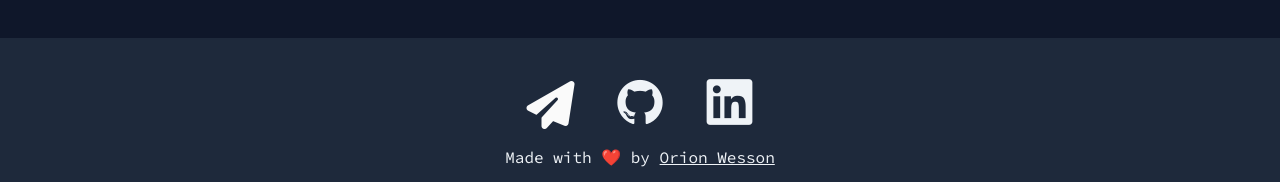
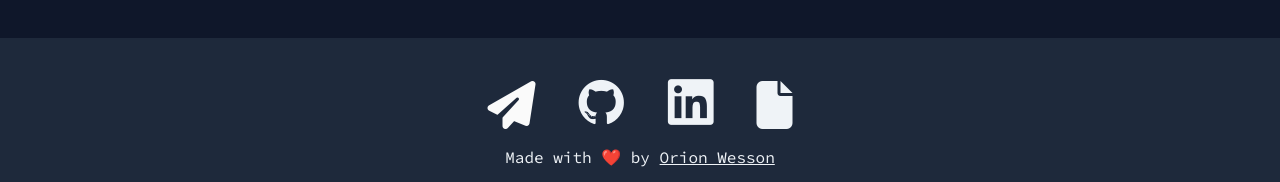
Before and after one commit to EnterOrion/portfolio, a React (Vite) app: page / in a window 1280 px wide. Shown: the part 5258-5440 px from the top of the page. Built offline with nearby package versions, Linux system fonts and the light colour scheme.

Commit message:
Add resume

```diff
--- a/src/components/Footer.tsx
+++ b/src/components/Footer.tsx
@@ -8,16 +8,21 @@ const Footer: FC = () => {
           <i
             className="fa-solid fa-paper-plane"
             style={{ color: "#fafafa" }}
+            title="Email"
           ></i>
         </a>
         <a href="https://github.com/EnterOrion" target="_blank">
-          <i className="devicon-github-original"></i>
+          <i className="devicon-github-original" title="Github"></i>
         </a>
         <a
           href="https://www.linkedin.com/in/orion-wesson-bb5b47148"
           target="_blank"
         >
-          <i className="devicon-linkedin-plain"></i>
+          <i className="devicon-linkedin-plain" title="LinkedIn"></i>
+        </a>
+
+        <a href="src/assets/files/Orion Wesson Resume.pdf" target="_blank">
+          <i className="fa-solid fa-file" title="Download Resume PDF"></i>
         </a>
       </div>
       <div className="attribution">
```
Also changed, not shown: 1 other file (tests, documents, lock files or other folders).
